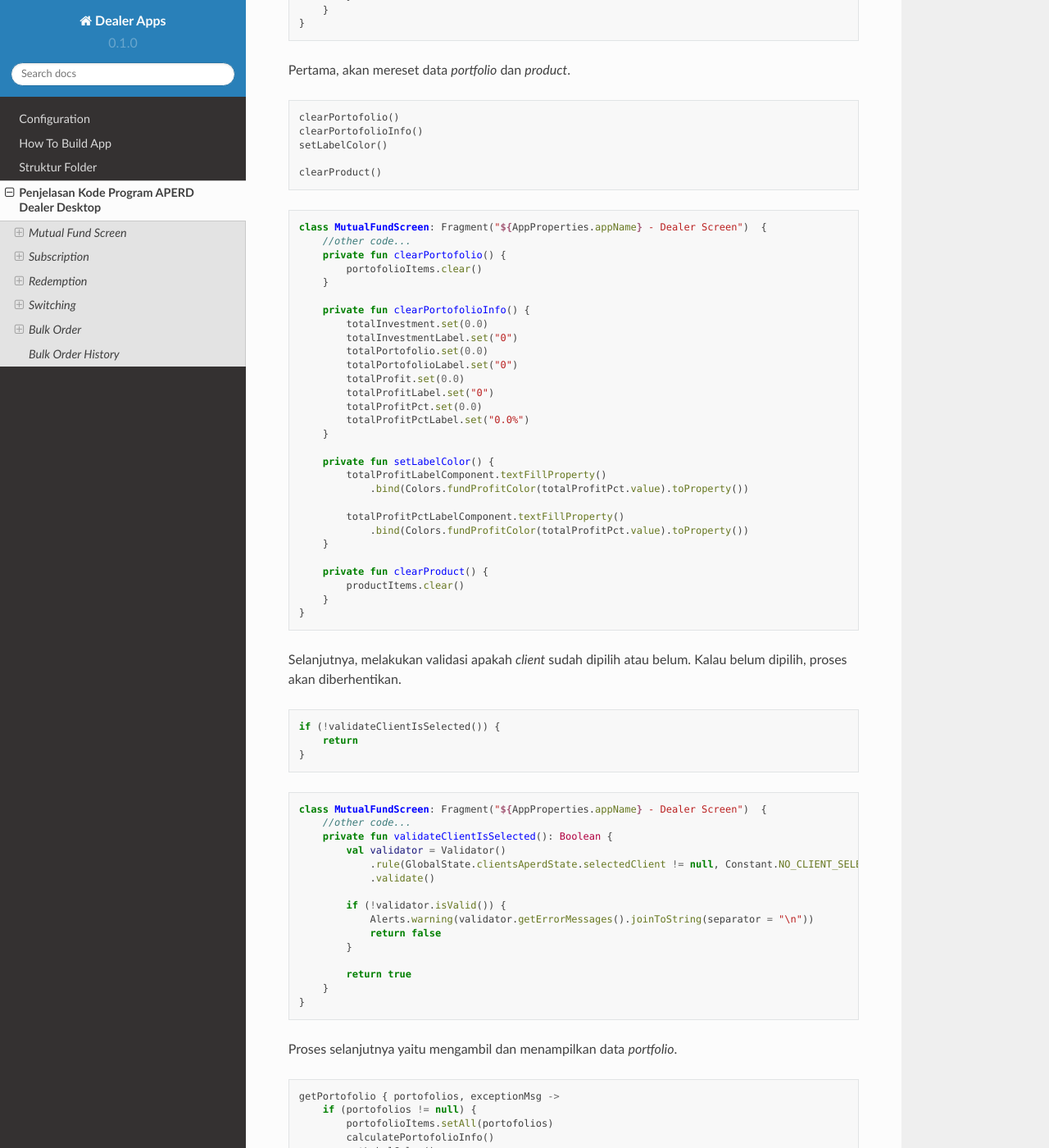
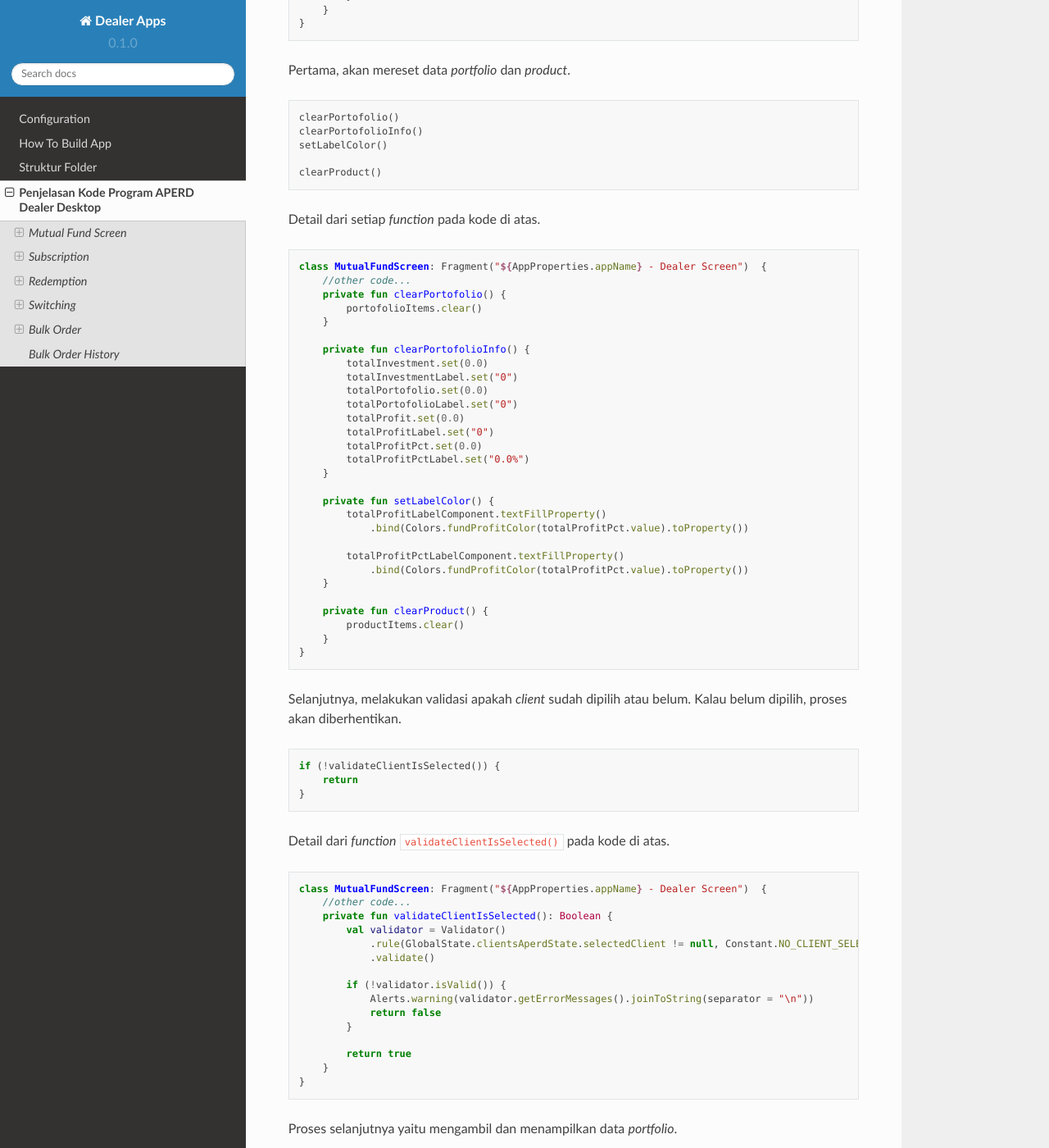
Before and after one commit to arvinrasheda/dealer-docs, a Sphinx documentation site: the page built from docs/source/prog-code-explan.rst, in a window 1280 px wide and 1400 px high, scrolled down 1293 px. Shown: the whole window at 82% size. Built offline with Sphinx 7.4.7 and the Read the Docs theme 2.0.0, drawn with Linux system fonts in a browser that asks for light colours; pages that are not in the unit, such as notebooks, are missing from menus; some of the changed text lies outside the part shown.

Commit message:
update: mutual fund doc

```diff
--- a/docs/source/prog-code-explan.rst
+++ b/docs/source/prog-code-explan.rst
@@ -78,6 +77,7 @@ Pertama, akan mereset data *portfolio* dan *product*.
 
     clearProduct()
 
+Detail dari setiap *function* pada kode di atas.
 
 .. code-block:: kotlin
 
@@ -120,6 +120,7 @@ Selanjutnya, melakukan validasi apakah *client* sudah dipilih atau belum. Kalau
         return
     }
 
+Detail dari *function* ``validateClientIsSelected()`` pada kode di atas.
 
 .. code-block:: kotlin
 
```
Also changed, not shown: other parts of docs/source/prog-code-explan.rst (+1 -2 lines).
